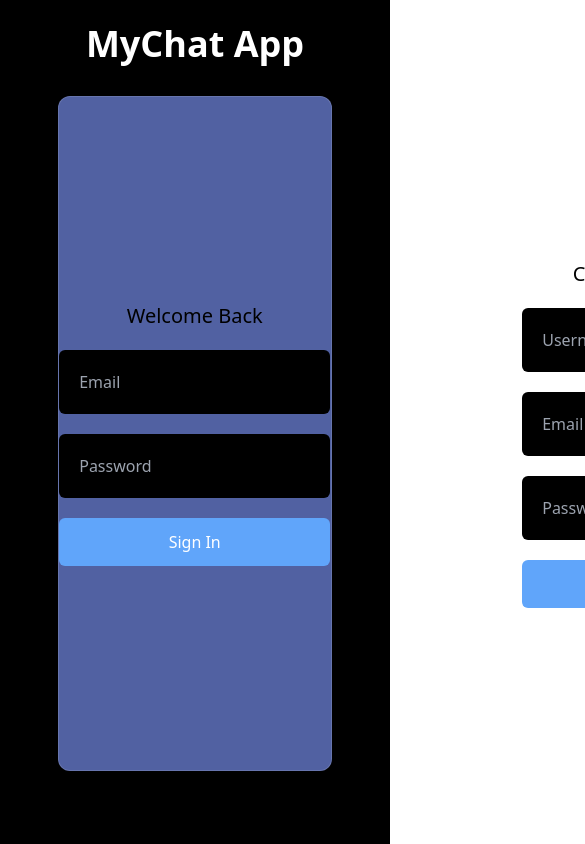
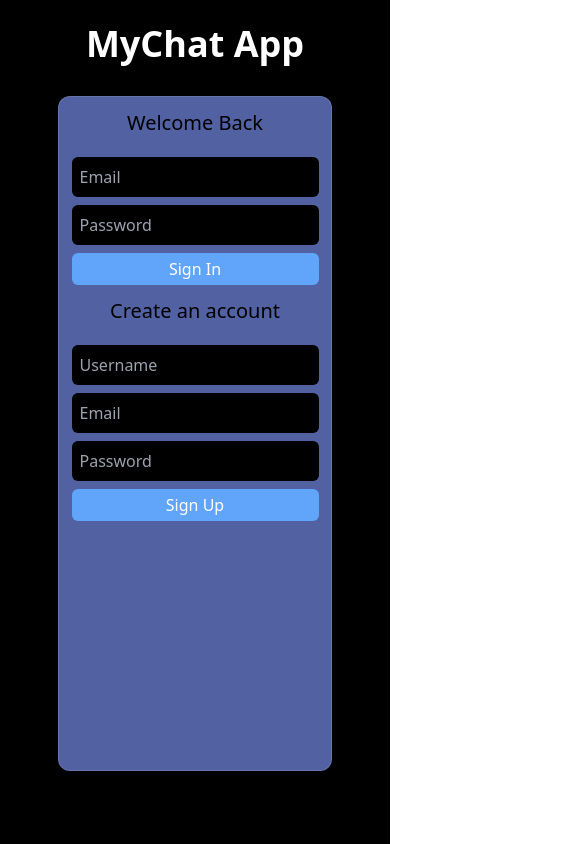
Before and after one commit to shambhabya/LetsTalk, a React (Vite) app: page / in a window 390 px wide. Shown: the top 844 px of the page, 585 px wide, since content can reach past the window. Built offline with nearby package versions, Linux system fonts and the light colour scheme; no server answers; the database is empty.

Commit message:
finally done

```diff
--- a/src/components/login/Login.jsx
+++ b/src/components/login/Login.jsx
@@ -56,61 +56,61 @@ const Login = () => {
       });
   };
   return (
-    <div className="login w-full h-full flex items-center gap-24">
+    <div className="login w-full h-full md:flex items-center gap-24">
       <div className="item flex-1 flex flex-col items-center gap-5">
-        <div className="text-xl ">Welcome Back</div>
+        <div className="text-xl mt-3 md:mt-0">Welcome Back</div>
         <form
           onSubmit={handleLogin}
-          className="flex flex-col items-center justify-center gap-5"
+          className="flex flex-col items-center justify-center gap-2 md:gap-5"
         >
           <input
             type="text"
             placeholder="Email"
             name="email"
-            className="p-5 bg-black text-white rounded-md"
+            className="p-2 md:p-5 bg-black text-white rounded-md"
           />
           <input
             type="password"
             placeholder="Password"
             name="password"
-            className="p-5 bg-black text-white rounded-md"
+            className="p-2 md:p-5 bg-black text-white rounded-md"
           />
           <button
-            className="w-full p-3 bg-blue-400 text-white rounded-md cursor-pointer font-medium"
+            className="w-full p-1 md:p-3 bg-blue-400 text-white rounded-md cursor-pointer font-medium"
             disabled={loading}
           >
             {loading ? <Loading /> : "Sign In"}
           </button>
         </form>
       </div>
-      <div className="Separator h-4/5 w-[2px] bg-[#dddddd35]"></div>
+      <div className="Separator md:h-4/5 md:w-[2px] bg-[#dddddd35]"></div>
       <div className="item flex-1 flex flex-col items-center gap-5">
-        <div className="text-xl ">Create an account</div>
+        <div className="text-xl mt-3 md:mt-0">Create an account</div>
         <form
           onSubmit={handleSignup}
-          className="flex flex-col items-center justify-center gap-5"
+          className="flex flex-col items-center justify-center gap-2 md:gap-5"
         >
           <input
             type="text"
             placeholder="Username"
             name="username"
-            className="p-5 bg-black text-white rounded-md"
+            className="p-2 md:p-5 bg-black text-white rounded-md"
           />
           <input
             type="text"
             placeholder="Email"
             name="email"
-            className="p-5 bg-black text-white rounded-md"
+            className="p-2 md:p-5 bg-black text-white rounded-md"
           />
           <input
             type="password"
             placeholder="Password"
             name="password"
-            className="p-5 bg-black text-white rounded-md"
+            className="p-2 md:p-5 bg-black text-white rounded-md"
           />
 
           <button
-            className="w-full p-3 bg-blue-400 text-white rounded-md cursor-pointer font-medium"
+            className="p-1 w-full md:p-3 bg-blue-400 text-white rounded-md cursor-pointer font-medium"
             disabled={loading}
           >
             {loading ? <Loading /> : "Sign Up"}
```
